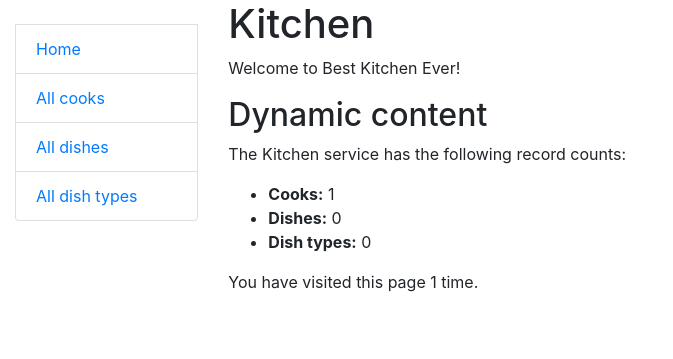
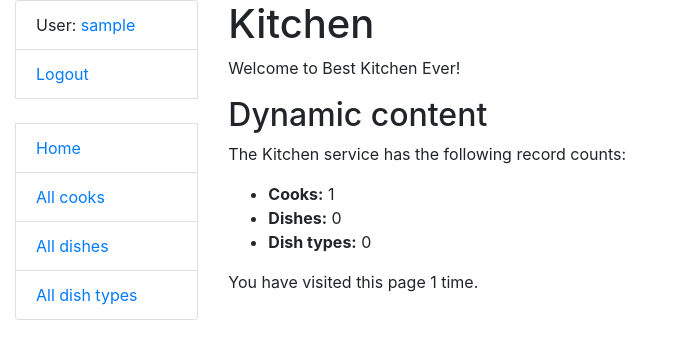
Before and after one commit to Codoeh/Kitchen_website, a Django app: page / in a window 1280 px wide. Shown: the top 359 px of the page, without its empty margins (0-673 px from the left). Run offline with Django 5.2, Linux system fonts and the light colour scheme; the visitor is signed in with stand-in values (Sample User, id 1); data comes from the database, SQL or seed files in the repository; data that the repository does not hold is empty.

Commit message:
add paths in urls.py for accounts, debug and static

```diff
--- a/Kitchen_website/urls.py
+++ b/Kitchen_website/urls.py
@@ -17,8 +17,11 @@ Including another URLconf
 
 from django.contrib import admin
 from django.urls import path, include
-
+from django.conf import settings
+from django.conf.urls.static import static
 urlpatterns = [
     path("admin/", admin.site.urls),
     path("", include("catalog.urls", namespace="catalog")),
-   ]
+    path("accounts/", include("django.contrib.auth.urls")),
+    path("__debug__/", include("debug_toolbar.urls")),
+] + static(settings.STATIC_URL, document_root=settings.STATIC_ROOT)
--- a/templates/includes/sidebar.html
+++ b/templates/includes/sidebar.html
@@ -1,10 +1,10 @@
 <ul class="sidebar-nav list-group">
-{#  {% if user.is_authenticated %}#}
-{#    <li class="list-group-item">User: <a href="{{ user.get_absolute_url }}">{{ user.get_username }}</a></li>#}
-{#    <li class="list-group-item"><a href="{% url 'logout'%}?next={{request.path}}">Logout</a></li>#}
-{#  {% else %}#}
-{#    <li class="list-group-item"><a href="{% url 'login'%}?next={{request.path}}">Login</a></li>#}
-{#  {% endif %}#}
+  {% if user.is_authenticated %}
+    <li class="list-group-item">User: <a href="{{ user.get_absolute_url }}">{{ user.get_username }}</a></li>
+    <li class="list-group-item"><a href="{% url 'logout'%}?next={{request.path}}">Logout</a></li>
+  {% else %}
+    <li class="list-group-item"><a href="{% url 'login'%}?next={{request.path}}">Login</a></li>
+  {% endif %}
 
   <br>
 
```
